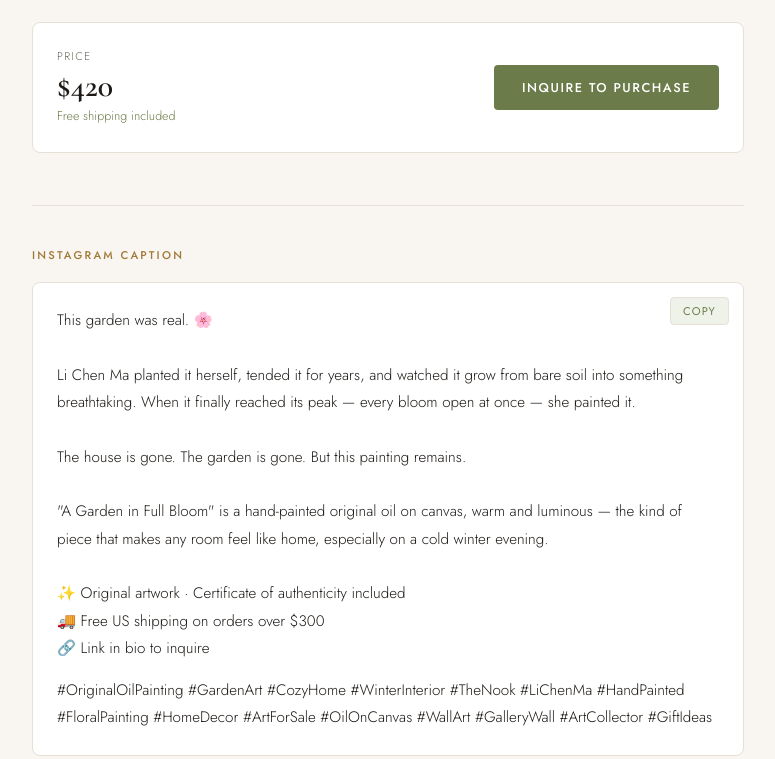
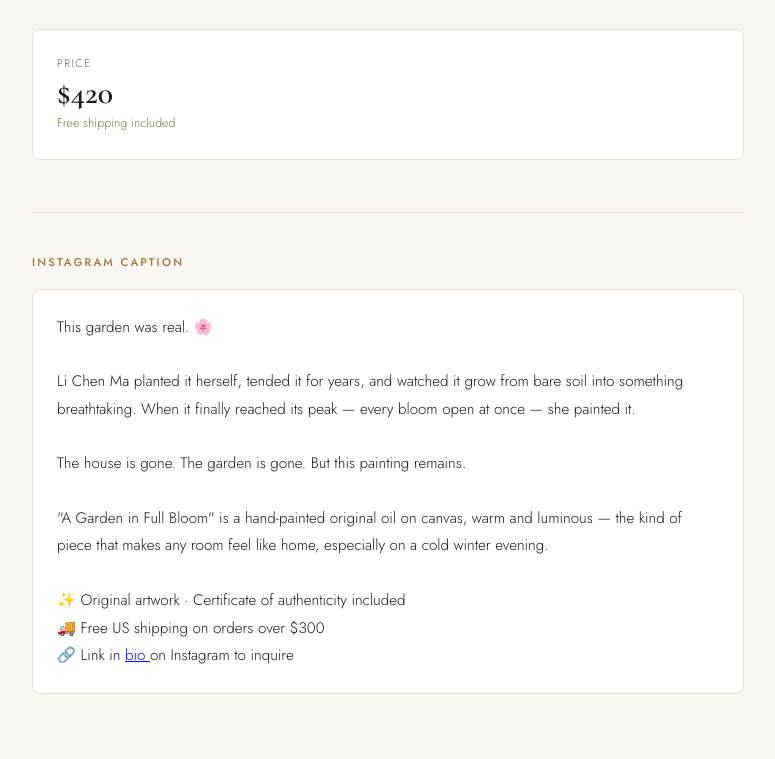
Before and after one commit to lcm1001/gallery, a plain HTML site: page garden_bloom.html in a window 1280 px wide. Shown: the part 2378-3137 px from the top of the page, without its empty margins (252-1027 px from the left). Drawn offline with nearby package versions, Linux system fonts and the light colour scheme.

Commit message:
Add files via upload

```diff
--- a/garden_bloom.html
+++ b/garden_bloom.html
@@ -1,3 +1,9 @@
+<!DOCTYPE html>
+<html lang="en">
+<head>
+    <meta charset="UTF-8">
+    <meta name="viewport" content="width=device-width, initial-scale=1.0">
+
 <title>A Garden in Full Bloom</title>
 <link rel="stylesheet" href="https://fonts.googleapis.com/css2?family=Cormorant+Garamond:ital,wght@0,300;0,400;0,600;1,300;1,400&family=Jost:wght@300;400;500&display=swap">
 
@@ -525,14 +531,14 @@ she brought to her canvases.</p>
       <p class="price">$420</p>
       <p class="price-ship">Free shipping included</p>
     </div>
-    <button class="cta-btn" onclick="this.textContent='Thank you — we\'ll be in touch!'; this.disabled=true;">Inquire to Purchase</button>
+
   </div>
 
   <!-- Instagram caption -->
   <section class="caption-section">
     <p class="section-label">Instagram Caption</p>
     <div class="caption-box">
-      <button class="copy-btn" id="copyBtn" onclick="copyCaption()">Copy</button>
+
       <p id="captionText">This garden was real. 🌸
 
 Li Chen Ma planted it herself, tended it for years, and watched it grow from bare soil into something breathtaking. When it finally reached its peak — every bloom open at once — she painted it.
@@ -543,8 +549,8 @@ The house is gone. The garden is gone. But this painting remains.
 
 ✨ Original artwork · Certificate of authenticity included
 🚚 Free US shipping on orders over $300
-🔗 Link in bio to inquire</p>
-      <p class="hashtags">#OriginalOilPainting #GardenArt #CozyHome #WinterInterior #TheNook #LiChenMa #HandPainted #FloralPainting #HomeDecor #ArtForSale #OilOnCanvas #WallArt #GalleryWall #ArtCollector #GiftIdeas</p>
+🔗 Link in <a href="http://www.instagram.com/thenookgallery?dlrf=MWpqM2Vnam1rc2RsMQ=="> bio </a> on Instagram to inquire</p>
+
     </div>
   </section>
 
@@ -572,3 +578,5 @@ The house is gone. The garden is gone. But this painting remains.
     });
   }
 </script>
+</body>
+</html>
```
